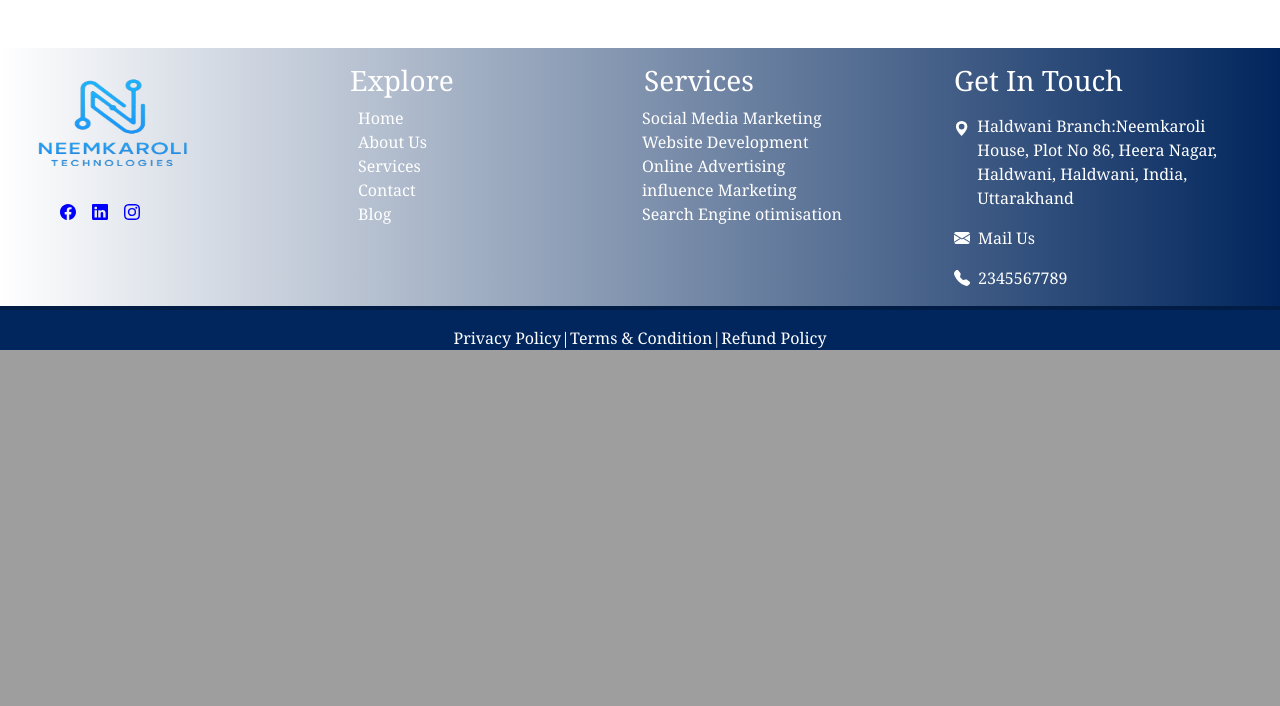
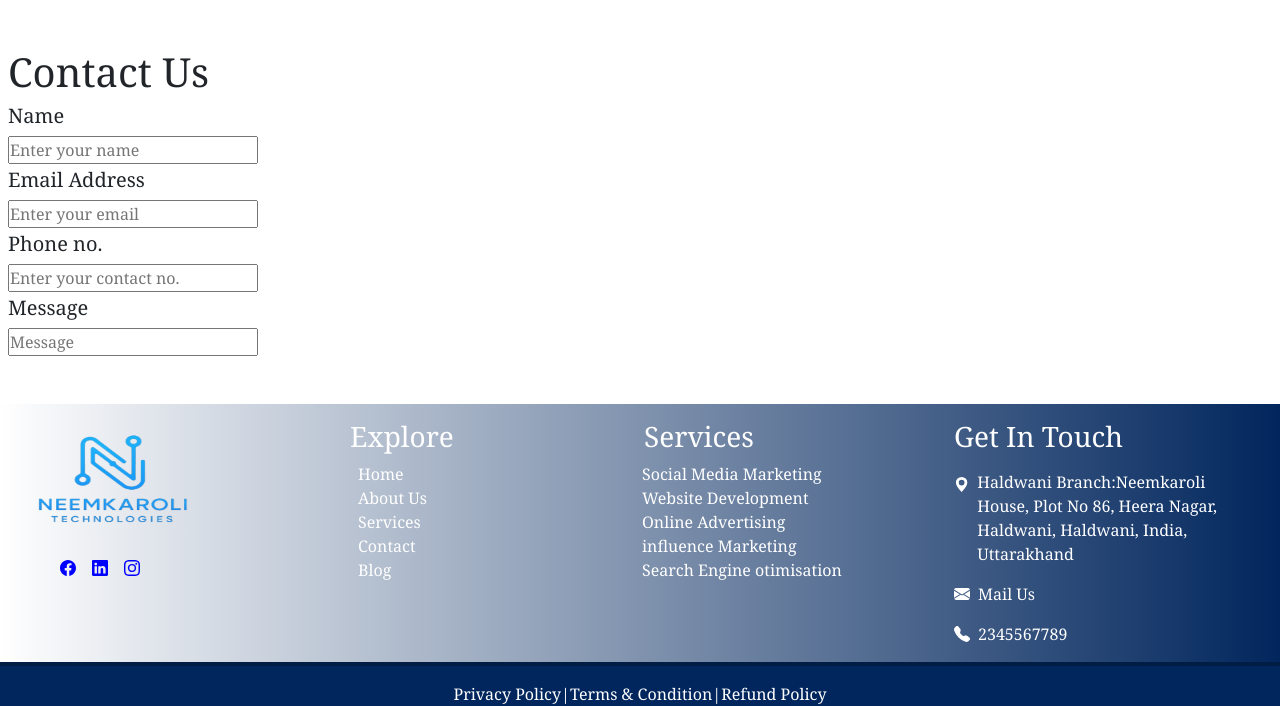
Before and after one commit to neemkaroli12/neemkaroli, a Django app: page /app/contact/ in a window 1280 px wide. Shown: the part 486-1192 px from the top of the page. Before the commit the page ends 836 px from the top, so only its background shows below. Run offline with Django 5.2, Linux system fonts and the light colour scheme.

Commit message:
change commit

```diff
--- a/my_app/templates/my_app/contact.html
+++ b/my_app/templates/my_app/contact.html
@@ -11,10 +11,33 @@
 
 </style>
 {% block content %}
-
     <div class="back-img w-100">
             <img src="https://vaneritrea.com/wp-content/uploads/2023/10/contact-us-text-on-wooden-cubes-on-a-blue-background-wooden-cube-symbol-telephone--scaled.jpg" alt="contact us" width="100%" height="300px">
     </div>
 
+<form class="ms-2">
+    <div class="mt-5">
+    <div class="heading">
+        <h1>Contact Us</h1>
+    </div>
+    <div class="col-lg-3 col-md-3">
+        <h5>Name</h5>
+        <input type="text" placeholder="Enter your name" >
+    </div>
+
+    <div class="col-lg-3 col-md-3 mt-1">
+        <h5>Email Address</h5>
+        <input type="email" placeholder="Enter your email" >
+    </div>
+    <div class="col-lg-3 col-md-3 mt-1">
+        <h5>Phone no.</h5>
+        <input type="number" placeholder="Enter your contact no." >
+    </div>
+    <div class="col-lg-3 col-md-3 mt-1">
+        <h5>Message</h5>
+        <input type="text" placeholder="Message">
+    </div>
+</div>
+</form>
 
 {% endblock %}
--- a/my_app/templates/my_app/smm.html
+++ b/my_app/templates/my_app/smm.html
@@ -168,7 +168,7 @@ h2{
       Facebook • Instagram • Twitter • LinkedIn • YouTube • Pinterest • Snapchat • Facebook • Instagram • Twitter • LinkedIn •
     </div>
   </div>
-</div>
+</div><br><br>
 <div class="smm-section">
   <h2 class="smm-title me-0">📣 Social Media Marketing Services</h2>
   <div class="smm-cards">
```
